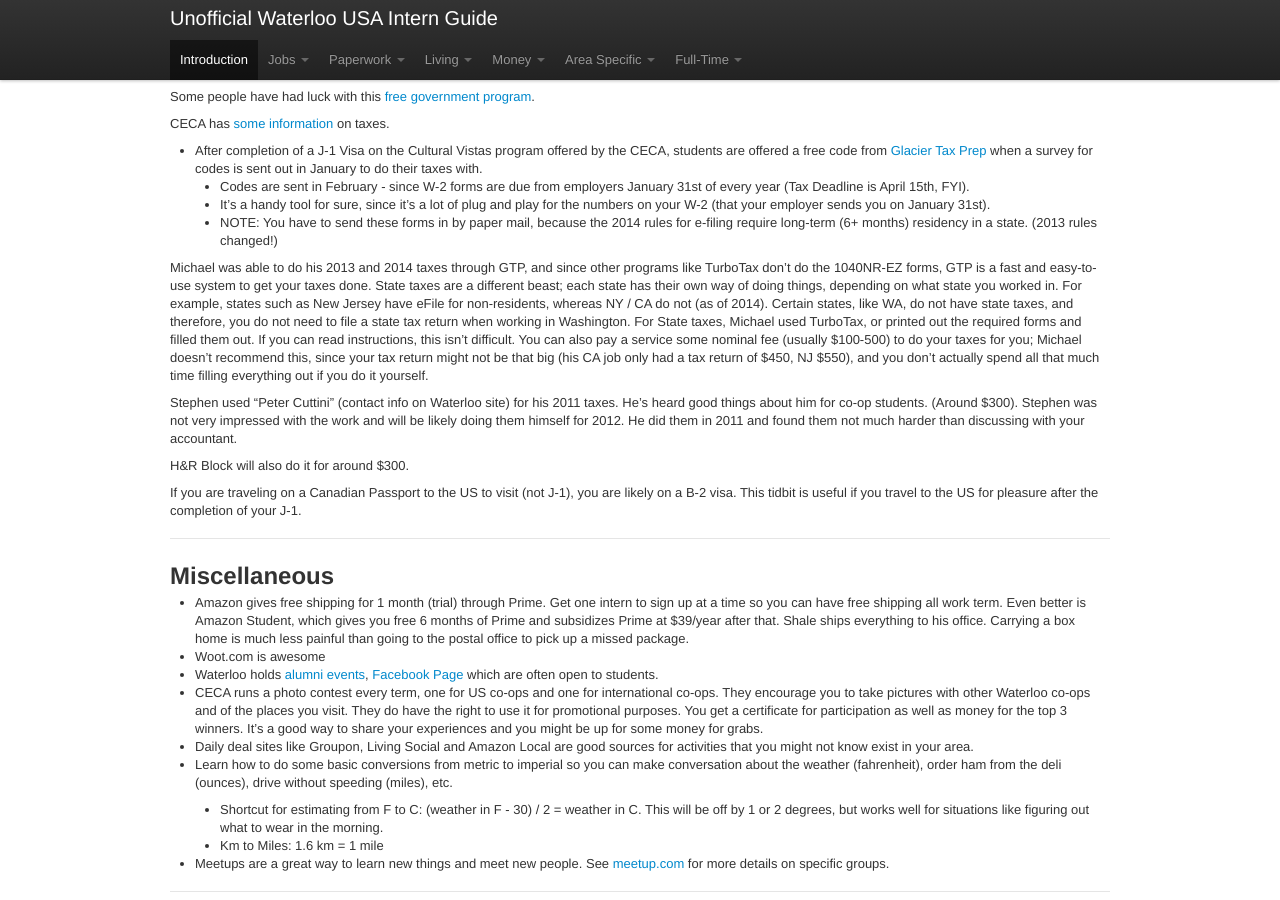
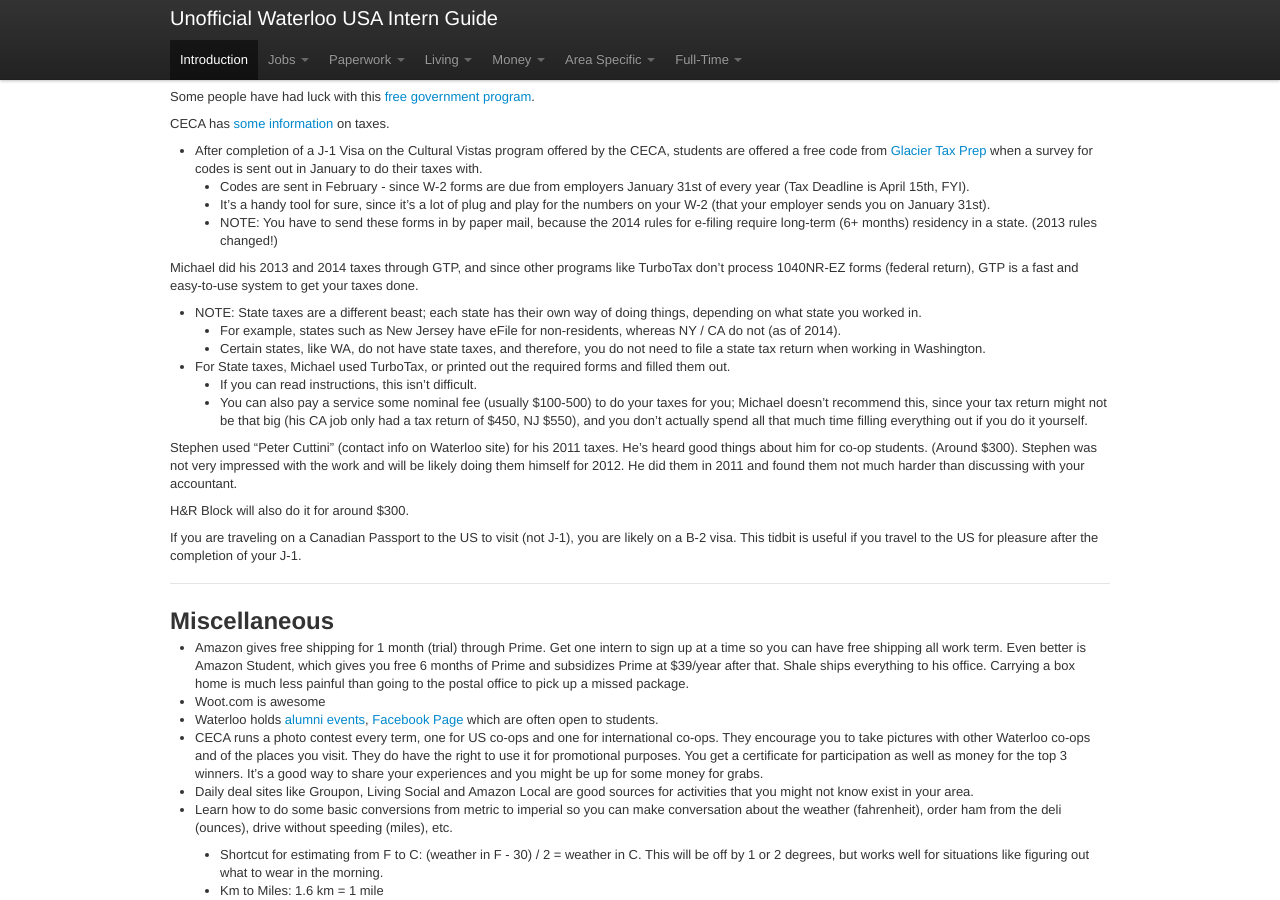
Before and after one commit to sholiday/Unofficial-Waterloo-USA-Intern-Guide, a Jekyll site: the page built from index.markdown, in a window 1280 px wide and 900 px high, scrolled down 8542 px. Built offline with Jekyll 4.4.1, drawn with Linux system fonts in a browser that asks for light colours; nearby versions of some CDN libraries; Markdown is read by kramdown in place of the engine named in the settings.

Commit message:
formatting

```diff
--- a/index.markdown
+++ b/index.markdown
@@ -692,9 +692,14 @@ CECA has [some information][CECA-USIncomeTax] on taxes.
   * It's a handy tool for sure, since it's a lot of plug and play for the numbers on your W-2 (that your employer sends you on January 31st).
   * NOTE: You have to send these forms in by paper mail, because the 2014 rules for e-filing require long-term (6+ months) residency in a state. (2013 rules changed!)
 
-Michael was able to do his 2013 and 2014 taxes through GTP, and since other programs like TurboTax don't do the 1040NR-EZ forms, GTP is a fast and easy-to-use system to get your taxes done. State taxes are a different beast; each state has their own way of doing things, depending on what state you worked in.
-For example, states such as New Jersey have eFile for non-residents, whereas NY / CA do not (as of 2014). Certain states, like WA, do not have state taxes, and therefore, you do not need to file a state tax return when working in Washington. For State taxes, Michael used TurboTax, or printed out the required forms and filled them out.
-If you can read instructions, this isn't difficult. You can also pay a service some nominal fee (usually $100-500) to do your taxes for you; Michael doesn't recommend this, since your tax return might not be that big (his CA job only had a tax return of $450, NJ $550), and you don't actually spend all that much time filling everything out if you do it yourself.
+Michael did his 2013 and 2014 taxes through GTP, and since other programs like TurboTax don't process 1040NR-EZ forms (federal return), GTP is a fast and easy-to-use system to get your taxes done.
+
+* NOTE: State taxes are a different beast; each state has their own way of doing things, depending on what state you worked in.
+  * For example, states such as New Jersey have eFile for non-residents, whereas NY / CA do not (as of 2014).
+  * Certain states, like WA, do not have state taxes, and therefore, you do not need to file a state tax return when working in Washington.
+* For State taxes, Michael used TurboTax, or printed out the required forms and filled them out.
+  * If you can read instructions, this isn't difficult.
+  * You can also pay a service some nominal fee (usually $100-500) to do your taxes for you; Michael doesn't recommend this, since your tax return might not be that big (his CA job only had a tax return of $450, NJ $550), and you don't actually spend all that much time filling everything out if you do it yourself.
 
 Stephen used "Peter Cuttini" (contact info on Waterloo site) for his 2011 taxes.
 He's heard good things about him for co-op students. (Around $300).
```
